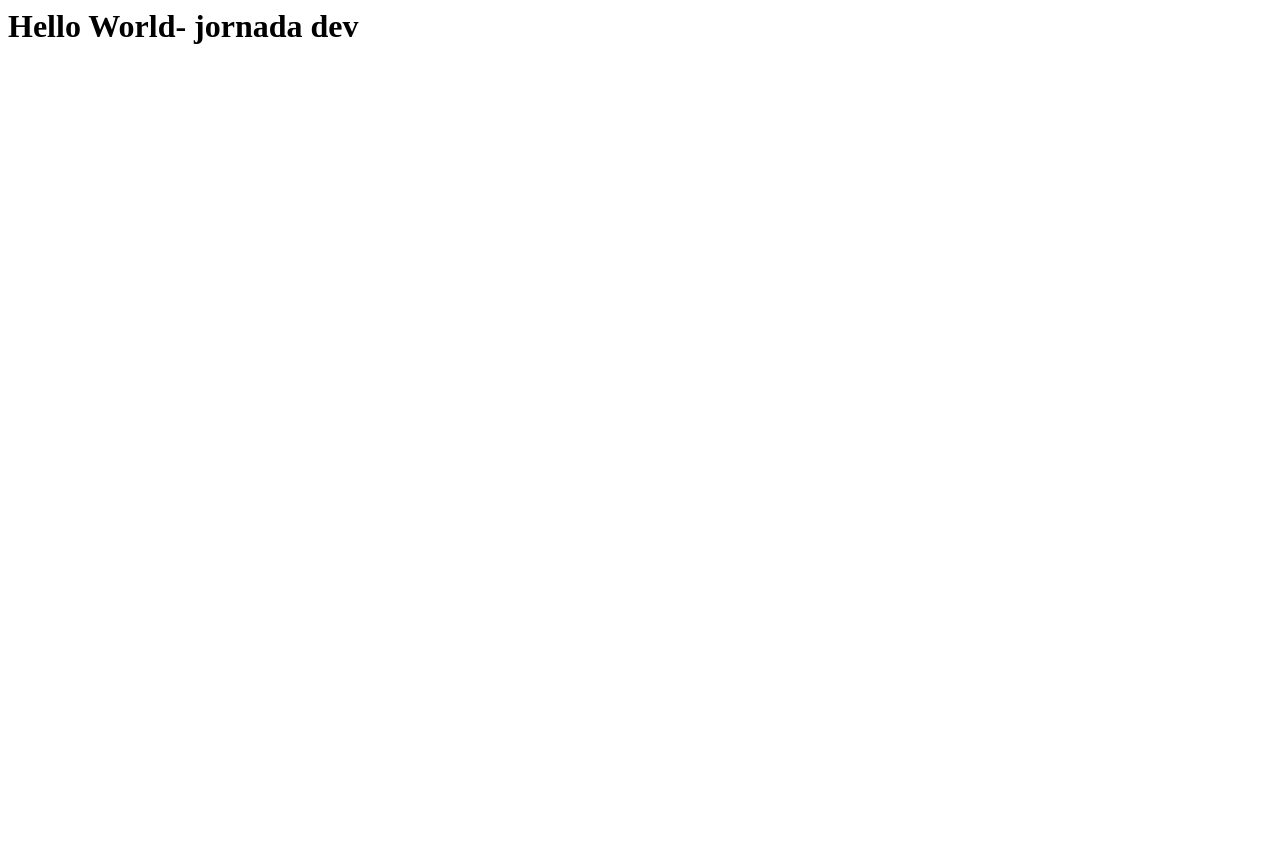
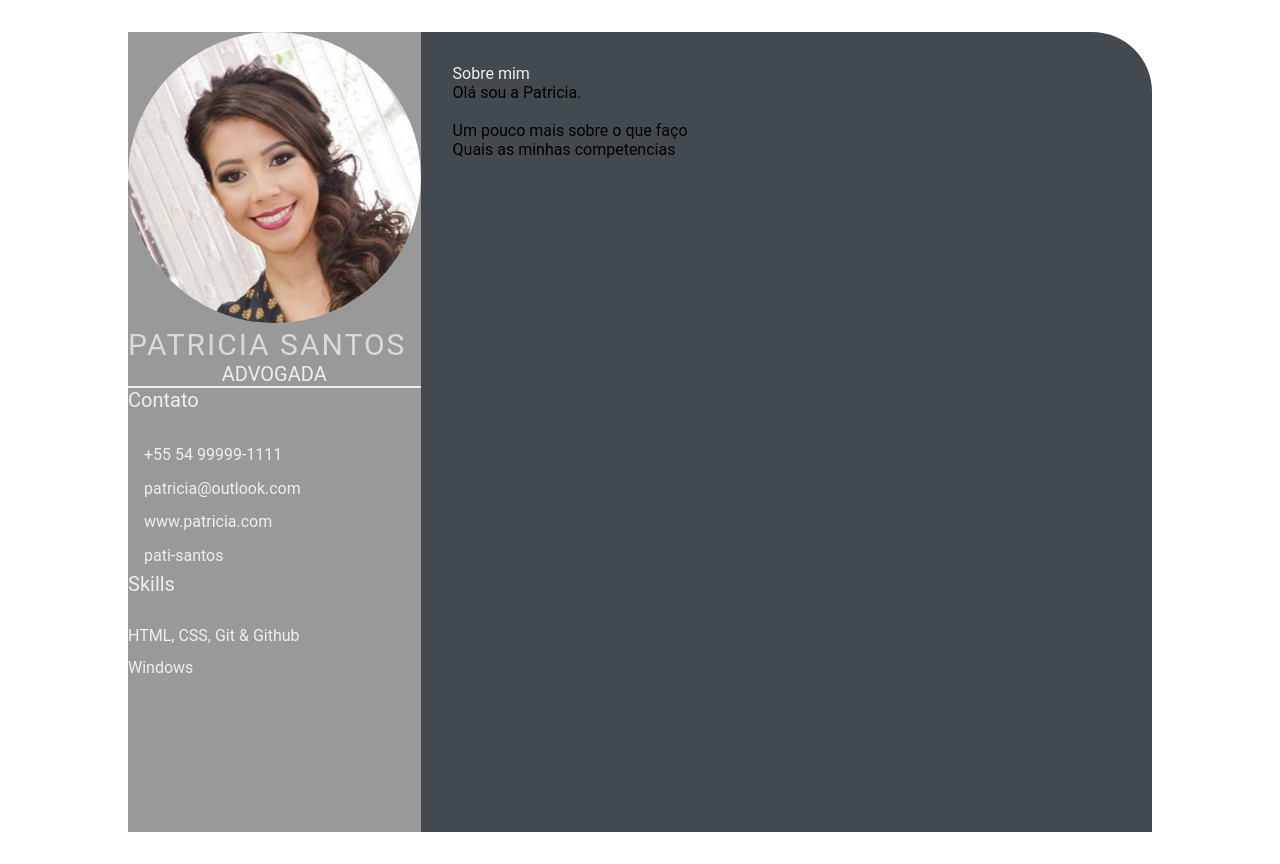
Before and after one commit to pati-santos/pati-santos.github.io, a plain HTML site: page index.html in a window 1280 px wide. Before the commit the page ends 800 px from the top, so only its background shows below. Drawn offline with Linux system fonts and the light colour scheme.

Commit message:
new file:   img/foto.jpg

```diff
--- a/index.html
+++ b/index.html
@@ -1,8 +1,52 @@
-<html>
-    <head>
-        <title>Hello World</title>
-    </head>
-    <body>
-        <h1>Hello World- jornada dev</h1>
-    </body>
-    </html>
+<!DOCTYPE html>
+<html lang="en">
+<head>
+    <meta charset="UTF-8">
+    <meta http-equiv="X-UA-Compatible" content="IE=edge">
+    <meta name="viewport" content="width=device-width, initial-scale=1.0">
+    <title>Pati Santos CV</title>
+
+    <link rel="stylesheet" href="style.css">
+</head>
+<body>
+    <main class="resume-contents">
+        <section class="left-section">
+            <section class="left-section-content">
+                <div class="profile">
+                    <img class="profile-image" src="img/foto.jpg" alt="Profile image">
+                    <p class="name">Patricia Santos</p>
+                    <p class="profession">Advogada</p>
+                </div>
+                <div class="contact-info">
+                    <p class="left-title">Contato</p>
+                    <ul>
+                        <li><i class="fa fa-phone"></i>+55 54 99999-1111</li>
+                        <li><i class="fa fa-envelop"></i>patricia@outlook.com</li>
+                        <li><i class="fa fa-globe"></i>www.patricia.com</li>
+                        <li><i class="fa fa-github"></i>pati-santos</li>
+                    </ul>
+                </div>
+                <div class="skills">
+                    <p class="left-title">Skills</p>
+                    <ul>
+                        <li><p>HTML, CSS, Git & Github</p></li>
+                        <li><p>Windows</p></li>
+                     </ul>
+                </div>
+             </section>
+             </section>
+             <section class="right-section">
+                 <div class="right-section-contents">
+                     <section class="about gap">
+                         <div class="right-title">Sobre mim</div>
+                         <p class="about-me-ccontents">
+                             Olá sou a Patricia.<br>
+                             <br>Um pouco mais sobre o que faço
+                             <br>Quais as minhas competencias
+                         </p>
+                     </section>
+                 </div>
+             </section>
+    </main>
+</body>
+</html>
--- /dev/null
+++ b/style.css
@@ -0,0 +1,104 @@
+* {
+    margin: 0;
+    padding: 0;
+    box-sizing: border-box;
+    list-style: none;
+    font-family: 'Roboto', sans-serif;
+}
+
+.resume-contents {
+    min-height: 100vh;
+    width: 80%;
+    margin: 2rem auto;
+    display: grid;
+    grid-template-columns: repeat(7, 1fr);
+}
+
+.left-section {
+    grid-column: span 2;
+    height: 100%;
+    background-color: #999999;
+}
+
+.right-section {
+    grid-column: span 5;
+    height: 100%;
+    background-color: #424a50;
+    border-radius: 0px 60px 0px 0px;
+}
+
+.left-section-contents{
+    padding: 2rem 2rem;
+    background-color: #999999;
+}
+
+.profile {
+    width: 100%;
+    border-bottom: 2px solid #eeeeee;
+}
+
+.profile .profile-image {
+    width: 100%;
+    border-radius: 100%;
+}
+
+.name {
+    color: #D6DBDF;
+    font-size: 30px;
+    letter-spacing: 2px;
+    text-transform: uppercase;
+}
+
+.profession {
+    color: #eeeeee;
+    font-size: 20px;
+    text-transform: uppercase;
+    text-align: center;
+}
+
+/* .contact-info { border-bottom: 2px solid #1B2631; } */
+.left-title {
+    color: #eeeeee;
+    font-size: 20px;
+}
+
+.contact-info ul {
+    padding-top: 1.5rem;
+}
+
+.contact-info ul li,
+.references ul li {
+    padding: .4rem 0;
+    color: #eeeeee;
+}
+
+.contact-info ul li i,
+.references ul li i {
+    padding-right: 1rem;
+    font-size: 18px;
+    color: #eeeeee;
+}
+
+.skills ul {
+    padding-top: 1.5rem;
+}
+.skills ul li p {
+    padding: .4rem 0;
+    color: #eeeeee;
+}
+
+.right-section-contents {
+    padding: 2rem 2rem;
+}
+
+.right-title {
+    color: #eeeeee;
+}
+
+.gap {
+    padding-bottom: 2rem;
+}
+.about-me-contents {
+    font-size: 18px;
+    color: #eeeeee;
+}
```
Also changed, not shown: img/foto.jpg (added).
